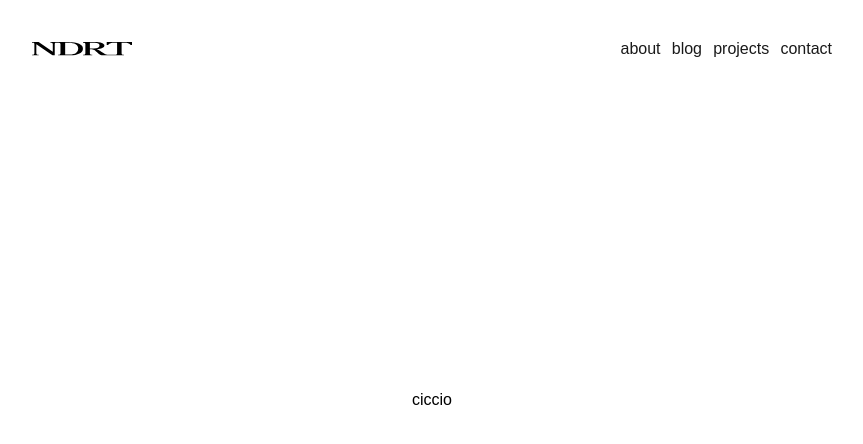
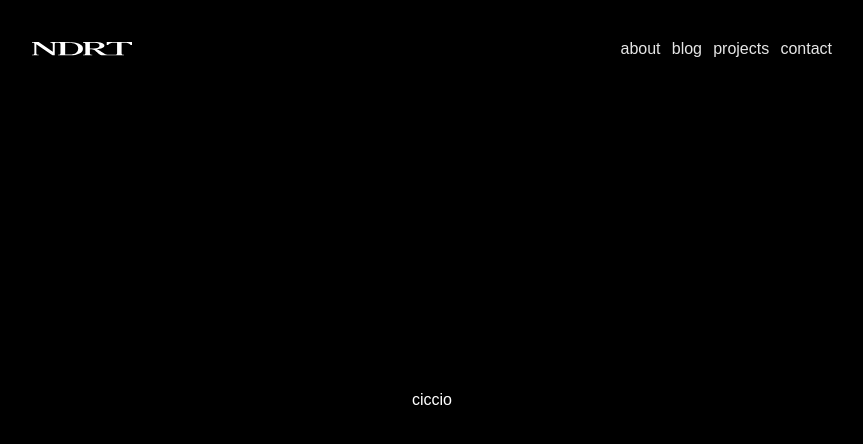
Before and after one commit to gnlca/gnlcndrt-js, a Next.js app: page / in a window 1280 px wide. Shown: the top 444 px of the page, without its empty margins (208-1071 px from the left). Built offline with nearby package versions, Linux system fonts and the light colour scheme; no server answers.

Commit message:
next.js update

```diff
--- a/package.json
+++ b/package.json
@@ -13,7 +13,7 @@
     "@svgr/webpack": "^5.5.0",
     "clsx": "^1.1.1",
     "dotenv": "^10.0.0",
-    "next": "^11.0.1-canary.5",
+    "next": "^12.0.4",
     "react": "17.0.2",
     "react-dom": "17.0.2"
   },
--- a/styles/globals.css
+++ b/styles/globals.css
@@ -9,7 +9,7 @@ body {
 }
 
 :root {
-  --luminosity:0;
+  --luminosity:255;
   --bianco: rgb(var(--luminosity), var(--luminosity), var(--luminosity));
   --dark: calc(calc(var(--luminosity) - 255) * (-1));
   --nero: rgb(var(--dark), var(--dark), var(--dark));
```
Also changed, not shown: 1 other file (tests, documents, lock files or other folders).
